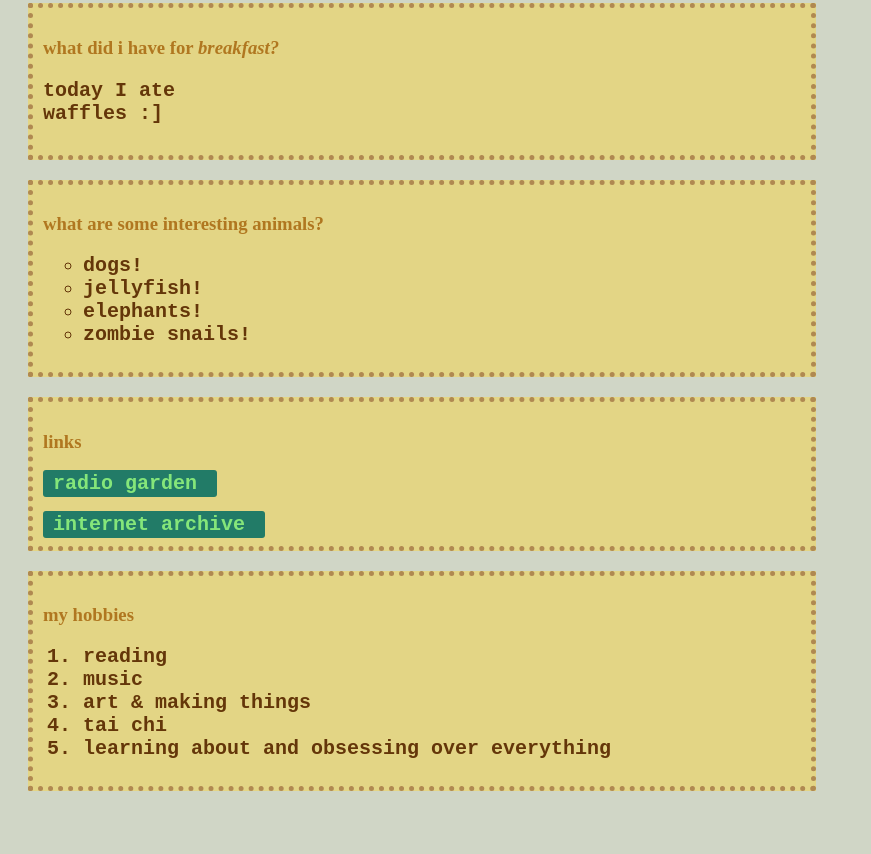
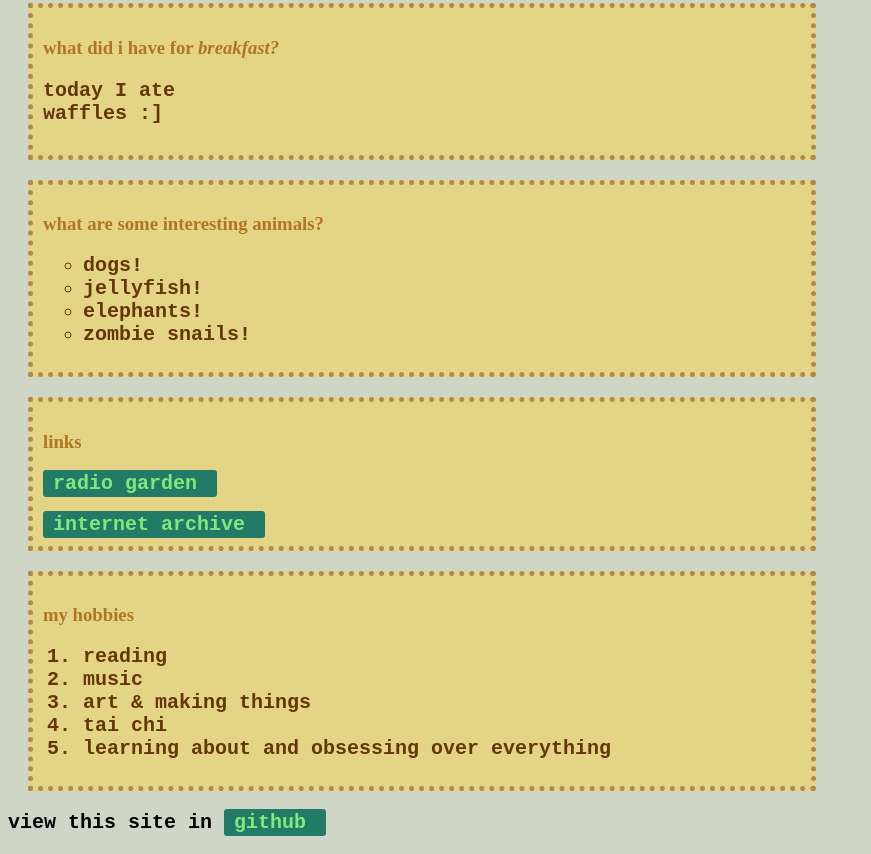
Before and after one commit to julielam8/about-me, a plain HTML site: page index.html in a window 1280 px wide. Shown: the part 417-1271 px from the top of the page, without its empty margins (0-871 px from the left). Before the commit the page ends 1228 px from the top, so only its background shows below. Drawn offline with Linux system fonts and the light colour scheme; a web font is replaced by a local one.

Commit message:
Update index.html

```diff
--- a/index.html
+++ b/index.html
@@ -49,5 +49,6 @@
             <li>learning about and obsessing over everything</li>
         </ol>
     </div>
+    <p>view this site in <a href="https://julielam8.github.io/about-me/" target="_blank">github</a></p>
 </body>
 </html>
```
